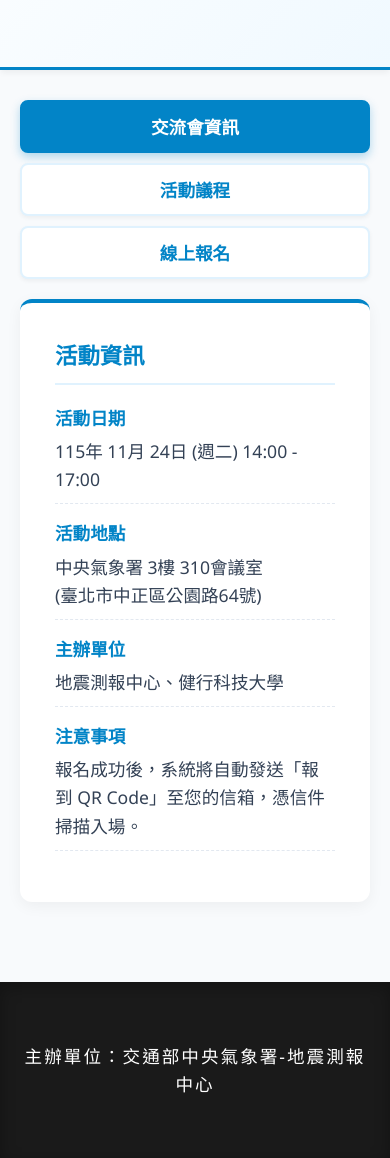
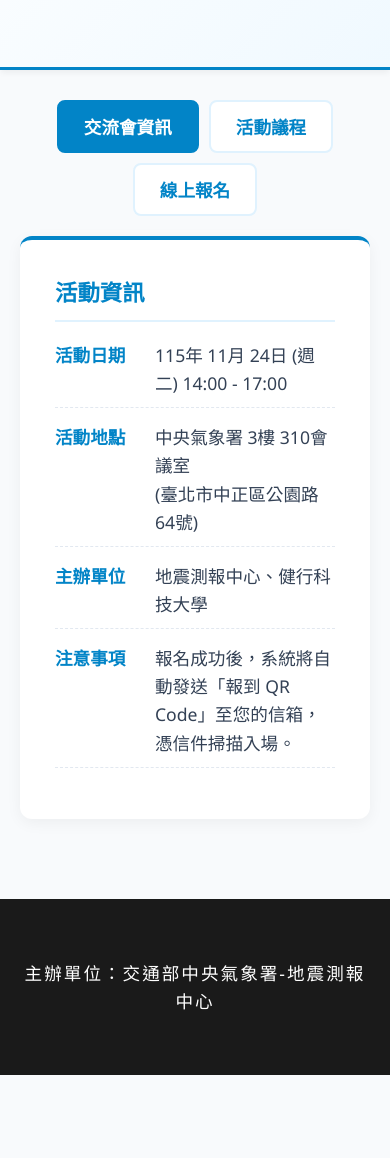
Before and after one commit to chi-tingweng-ux/seminar, a plain HTML site: page 115-eew/index.html in a window 390 px wide. Shown: the part 293-1451 px from the top of the page. After the commit the page ends 1368 px from the top, so only its background shows below. Drawn offline with Linux system fonts and the light colour scheme.

Commit message:
Update index.html

```diff
--- a/115-eew/index.html
+++ b/115-eew/index.html
@@ -6,7 +6,7 @@
     <title>115年合作推動地震資訊傳遞服務成果交流會</title>
     <style>
         :root {
-            --primary-blue: #0284c7; /* 明亮科技藍 */
+            --primary-blue: #0284c7;
             --light-blue: #e0f2fe;
             --bg-color: #f8fafc;
             --card-bg: #ffffff;
@@ -17,105 +17,40 @@
 
         body {
             font-family: 'Segoe UI', Tahoma, Geneva, Verdana, '微軟正黑體', sans-serif;
-            margin: 0;
-            padding: 0;
-            color: var(--text-main);
-            background-color: var(--bg-color);
-            line-height: 1.6;
-            display: flex;
-            flex-direction: column;
-            min-height: 100vh;
+            margin: 0; padding: 0; color: var(--text-main);
+            background-color: var(--bg-color); line-height: 1.6;
+            display: flex; flex-direction: column; min-height: 100vh;
         }
 
         header {
             background: linear-gradient(135deg, #ffffff 0%, #f0f9ff 100%);
-            padding: 50px 20px;
-            text-align: center;
+            padding: 50px 20px; text-align: center;
             border-bottom: 3px solid var(--primary-blue);
             box-shadow: 0 4px 6px -1px rgba(0, 0, 0, 0.05);
         }
+        header h1 { margin: 0; font-size: 2.2em; color: var(--primary-blue); }
+        header p { font-size: 1.2em; color: var(--text-muted); margin-top: 10px; }
 
-        header h1 {
-            margin: 0;
-            font-size: 2.2em;
-            color: var(--primary-blue);
-        }
-
-        header p {
-            font-size: 1.2em;
-            color: var(--text-muted);
-            margin-top: 10px;
-        }
-
-        .container {
-            max-width: 900px;
-            margin: 30px auto;
-            padding: 0 20px;
-            flex: 1; /* 讓頁尾可以推到最底下 */
-        }
+        .container { max-width: 900px; margin: 30px auto; padding: 0 20px; flex: 1; }
 
         /* 頁籤選單設計 */
-        .tabs {
-            display: flex;
-            justify-content: center;
-            gap: 10px;
-            margin-bottom: 20px;
-            flex-wrap: wrap;
+        .tabs { display: flex; justify-content: center; gap: 10px; margin-bottom: 20px; flex-wrap: wrap; }
+        .tab-btn {
+            background-color: var(--card-bg); border: 2px solid var(--light-blue);
+            color: var(--primary-blue); padding: 12px 25px; font-size: 1.1em;
+            font-weight: bold; border-radius: 8px; cursor: pointer; transition: all 0.3s;
         }
+        .tab-btn:hover { background-color: var(--light-blue); }
+        .tab-btn.active { background-color: var(--primary-blue); color: white; border-color: var(--primary-blue); }
 
-        .tab-btn {
-            background-color: var(--card-bg);
-            border: 2px solid var(--light-blue);
-            color: var(--primary-blue);
-            padding: 12px 25px;
-            font-size: 1.1em;
-            font-weight: bold;
-            border-radius: 8px;
-            cursor: pointer;
-            transition: all 0.3s;
-            box-shadow: 0 2px 4px rgba(0,0,0,0.05);
+        .tab-content {
+            display: none; background: var(--card-bg); padding: 35px; border-radius: 12px;
+            box-shadow: 0 4px 15px rgba(0,0,0,0.05); border-top: 4px solid var(--primary-blue);
         }
+        .tab-content.active { display: block; animation: fadeIn 0.4s ease-in-out; }
+        @keyframes fadeIn { from { opacity: 0; transform: translateY(10px); } to { opacity: 1; transform: translateY(0); } }
 
-        .tab-btn:hover {
-            background-color: var(--light-blue);
-        }
-
-        .tab-btn.active {
-            background-color: var(--primary-blue);
-            color: white;
-            border-color: var(--primary-blue);
-            box-shadow: 0 4px 10px rgba(2, 132, 199, 0.3);
-        }
-
-        /* 內容區塊隱藏與顯示 */
-        .tab-content {
-            display: none;
-            background: var(--card-bg);
-            padding: 35px;
-            border-radius: 12px;
-            box-shadow: 0 4px 15px rgba(0,0,0,0.05);
-            border-top: 4px solid var(--primary-blue);
-            animation: fadeIn 0.4s ease-in-out;
-        }
-
-        .tab-content.active {
-            display: block;
-        }
-
-        @keyframes fadeIn {
-            from { opacity: 0; transform: translateY(10px); }
-            to { opacity: 1; transform: translateY(0); }
-        }
-
-        /* 表格與列表樣式 */
-        .section-title {
-            color: var(--primary-blue);
-            border-bottom: 2px solid var(--light-blue);
-            padding-bottom: 10px;
-            margin-top: 0;
-            font-size: 1.4em;
-        }
-
+        .section-title { color: var(--primary-blue); border-bottom: 2px solid var(--light-blue); padding-bottom: 10px; margin-top: 0; font-size: 1.4em; }
         .info-list { list-style: none; padding: 0; }
         .info-list li { margin-bottom: 15px; display: flex; font-size: 1.1em; border-bottom: 1px dashed #e2e8f0; padding-bottom: 10px; }
         .info-list span.label { font-weight: bold; color: var(--primary-blue); width: 100px; flex-shrink: 0; }
@@ -125,47 +60,38 @@
         th { background-color: var(--light-blue); color: var(--primary-blue); font-weight: bold; }
         .table-section-title { background-color: #fff7ed; color: var(--accent-orange); font-weight: bold; text-align: center; }
 
-        /* 表單樣式 */
         .form-group { margin-bottom: 20px; }
         label { display: block; margin-bottom: 8px; font-weight: bold; color: var(--text-main); }
-        input[type="text"], input[type="email"], input[type="tel"] {
+        input[type="text"], input[type="email"], input[type="tel"], select {
             width: 100%; padding: 12px; border: 1px solid #cbd5e1; border-radius: 6px; box-sizing: border-box; font-size: 1em;
         }
-        input:focus { border-color: var(--primary-blue); outline: none; box-shadow: 0 0 0 3px rgba(2, 132, 199, 0.2); }
+        input:focus, select:focus { border-color: var(--primary-blue); outline: none; box-shadow: 0 0 0 3px rgba(2, 132, 199, 0.2); }
 
         button.submit-btn {
             background-color: var(--accent-orange); color: white; border: none; padding: 15px 30px; font-size: 1.2em;
             border-radius: 6px; cursor: pointer; width: 100%; font-weight: bold; transition: all 0.3s;
         }
         button.submit-btn:hover { background-color: #ea580c; }
+        button.submit-btn:disabled { background-color: #cbd5e1; cursor: not-allowed; }
 
-        #message-box { display: none; padding: 15px; margin-top: 20px; border-radius: 6px; text-align: center; font-weight: bold; }
-        .success { background-color: #dcfce7; color: #166534; }
-        .error { background-color: #fee2e2; color: #991b1b; }
-        .loading { background-color: var(--light-blue); color: var(--primary-blue); }
-
-        @media (max-width: 600px) {
-            .info-list li { flex-direction: column; }
-            .info-list span.label { margin-bottom: 5px; }
-            .tabs { flex-direction: column; }
+        footer {
+            background-color: #1a1a1a; color: #ffffff; text-align: center; padding: 60px 20px; margin-top: 50px;
+            font-size: 1.1em; letter-spacing: 2px;
         }
 
-        /* 頁尾樣式 (對應您的截圖) */
-        footer {
-            background-color: #1a1a1a; /* 預設深灰色背景 */
-
-            /* 若您上傳了截圖中的背景圖，請刪除下一行開頭的 /* 並修改檔名 */
-            /* background-image: url('您的波紋背景圖片檔名.jpg'); */
-
-            background-size: cover;
-            background-position: center;
-            color: #ffffff;
-            text-align: center;
-            padding: 60px 20px;
-            margin-top: 50px;
-            font-size: 1.1em;
-            letter-spacing: 2px;
-            box-shadow: inset 0 5px 15px rgba(0,0,0,0.3);
+        /* 自訂警告視窗樣式 */
+        .custom-alert-overlay {
+            display: none; position: fixed; top: 0; left: 0; width: 100%; height: 100%;
+            background: rgba(0,0,0,0.5); z-index: 1000; justify-content: center; align-items: center;
+        }
+        .custom-alert-box {
+            background: white; padding: 20px 30px; border-radius: 8px; box-shadow: 0 4px 15px rgba(0,0,0,0.2);
+            text-align: center; max-width: 400px; width: 90%;
+        }
+        .custom-alert-box h3 { color: #f97316; margin-top: 0; border-bottom: 2px solid #eee; padding-bottom: 10px;}
+        .custom-alert-btn {
+            background: #0284c7; color: white; border: none; padding: 10px 20px; border-radius: 5px;
+            cursor: pointer; margin-top: 15px; font-weight: bold;
         }
     </style>
 </head>
@@ -199,9 +125,7 @@
         <div id="agenda" class="tab-content">
             <h2 class="section-title">活動流程</h2>
             <table>
-                <thead>
-                    <tr><th width="30%">時間</th><th width="70%">流程</th></tr>
-                </thead>
+                <thead><tr><th width="30%">時間</th><th width="70%">流程</th></tr></thead>
                 <tbody>
                     <tr><td>13:00 ~ 13:40</td><td>報到 Registration</td></tr>
                     <tr><td rowspan="2">13:40 ~ 13:55</td><td>開幕 Opening Ceremony<br><span style="font-size:0.9em; color:var(--text-muted);">主席致詞：地震測報中心 吳健富主任</span></td></tr>
@@ -223,12 +147,12 @@
             </table>
         </div>
 
-<!-- 區塊三：線上報名 (修改為分段式) -->
+        <!-- 區塊三：線上報名 -->
         <div id="registration" class="tab-content">
             <h2 class="section-title">線上報名</h2>
             <p style="color: #0284c7; background-color: #e0f2fe; padding: 12px; border-radius: 6px; font-size: 0.95em; font-weight: bold; margin-bottom: 20px;">
-    💡 為了確保報名後能正確收到 QR Code 報到信件，請先驗證您的 Email 信箱，驗證成功後即可填寫完整報名資訊。
-</p>
+                💡 為了確保報名後能正確收到 QR Code 報到信件，請先驗證您的 Email 信箱，驗證成功後即可填寫完整報名資訊。
+            </p>
 
             <!-- Step 1: 信箱與機器人驗證 -->
             <div id="step1">
@@ -237,12 +161,12 @@
                     <input type="email" id="verifyEmail" required placeholder="請輸入您的信箱以接收驗證碼">
                 </div>
                 <div class="form-group" style="background:#f1f5f9; padding:15px; border-radius:5px;">
-                    <label><input type="checkbox" id="notRobot"> 我不是機器人 (請勾選)</label>
+                    <label style="margin-bottom:0;"><input type="checkbox" id="notRobot"> 我不是機器人 (請勾選)</label>
                 </div>
                 <button type="button" id="sendCodeBtn" class="submit-btn" disabled>發送驗證碼</button>
             </div>
 
-            <!-- Step 2: 填寫完整表單 (預設隱藏) -->
+            <!-- Step 2: 填寫完整表單 -->
             <form id="registrationForm" style="display:none; margin-top:20px;">
                 <hr style="margin-bottom:20px; border-top:1px dashed #ccc;">
                 <div class="form-group">
@@ -255,7 +179,7 @@
                 <div class="form-group"><label>聯絡電話 *</label><input type="tel" name="phone" required></div>
                 <div class="form-group">
                     <label>午餐安排 *</label>
-                    <select name="lunch" style="width: 100%; padding: 12px; border-radius: 6px;">
+                    <select name="lunch">
                         <option value="葷食">葷食</option>
                         <option value="素食">素食</option>
                         <option value="不用餐">不用餐</option>
@@ -275,28 +199,12 @@
                 </div>
                 <p>若有任何疑問，請來信洽詢：<br>chi-ting.weng@cwa.gov.tw (翁先生)</p>
             </div>
-            <div id="message-box"></div>
         </div>
     </div>
 
-    <!-- 頁尾與 Script -->
     <footer>主辦單位：交通部中央氣象署-地震測報中心</footer>
-    <!-- 插入這段：自訂的提示視窗 HTML 與 CSS -->
-    <style>
-        .custom-alert-overlay {
-            display: none; position: fixed; top: 0; left: 0; width: 100%; height: 100%;
-            background: rgba(0,0,0,0.5); z-index: 1000; justify-content: center; align-items: center;
-        }
-        .custom-alert-box {
-            background: white; padding: 20px 30px; border-radius: 8px; box-shadow: 0 4px 15px rgba(0,0,0,0.2);
-            text-align: center; max-width: 400px; width: 90%;
-        }
-        .custom-alert-box h3 { color: #f97316; margin-top: 0; border-bottom: 2px solid #eee; padding-bottom: 10px;}
-        .custom-alert-btn {
-            background: #0284c7; color: white; border: none; padding: 10px 20px; border-radius: 5px;
-            cursor: pointer; margin-top: 15px; font-weight: bold;
-        }
-    </style>
+
+    <!-- 自訂警告視窗 -->
     <div id="customAlert" class="custom-alert-overlay">
         <div class="custom-alert-box">
             <h3>系統管理員 說：</h3>
@@ -304,6 +212,7 @@
             <button class="custom-alert-btn" onclick="document.getElementById('customAlert').style.display='none'">確定</button>
         </div>
     </div>
+
     <script>
         function openTab(tabId) {
             document.querySelectorAll('.tab-content').forEach(tab => tab.classList.remove('active'));
@@ -312,20 +221,24 @@
             event.currentTarget.classList.add('active');
         }
 
+        function showCustomAlert(msg) {
+            document.getElementById('customAlertMessage').textContent = msg;
+            document.getElementById('customAlert').style.display = 'flex';
+        }
+
+        // ★★★ 請替換成您的 GAS 部署網址 ★★★
         const GAS_WEB_APP_URL = 'https://script.google.com/macros/s/AKfycbwyFs9I2P3Wr03ui3zDcgB1HPeanB6DTJhe4zoQkO1fORHjwsefQ049jSC650kVu8Q7/exec';
         const notRobot = document.getElementById('notRobot');
         const sendCodeBtn = document.getElementById('sendCodeBtn');
         const verifyEmail = document.getElementById('verifyEmail');
-        const msgBox = document.getElementById('message-box');
 
-        // 機器人驗證解鎖按鈕
         notRobot.addEventListener('change', () => {
             sendCodeBtn.disabled = !notRobot.checked;
         });
 
-        // 發送驗證碼 (已修正重複包裝的錯誤)
+        // 發送驗證碼
         sendCodeBtn.addEventListener('click', () => {
-            if(!verifyEmail.value.includes('@')) { showCustomAlert('請輸入有效的信箱'); return; }
+            if(!verifyEmail.value.includes('@')) { showCustomAlert('請輸入有效的信箱格式！'); return; }
             sendCodeBtn.disabled = true;
             sendCodeBtn.textContent = '驗證碼發送中...';
 
@@ -338,14 +251,12 @@
                     document.getElementById('verifyEmail').disabled = true;
                     document.getElementById('registrationForm').style.display = 'block';
                     sendCodeBtn.textContent = '✅ 已發送至信箱';
-                    msgBox.style.display = 'none';
                 } else {
                     showCustomAlert('發送失敗：' + res.message);
                     sendCodeBtn.disabled = false;
                     sendCodeBtn.textContent = '重新發送';
                 }
             }).catch(err => {
-                // 新增錯誤捕捉，避免按鈕永久卡住
                 showCustomAlert('網路連線或伺服器異常，請確認已將 GAS 部署為「新版本」。');
                 sendCodeBtn.disabled = false;
                 sendCodeBtn.textContent = '重新發送';
@@ -376,9 +287,12 @@
                     document.getElementById('resOrg').textContent = data.organization;
                     document.getElementById('resLunch').textContent = data.lunch;
                 } else {
-                    alert(res.message);
+                    showCustomAlert('報名失敗：' + res.message);
                     submitBtn.disabled = false; submitBtn.textContent = '確認送出報名';
                 }
+            }).catch(err => {
+                showCustomAlert('網路連線異常，請稍後重試。');
+                submitBtn.disabled = false; submitBtn.textContent = '確認送出報名';
             });
         });
     </script>
```
